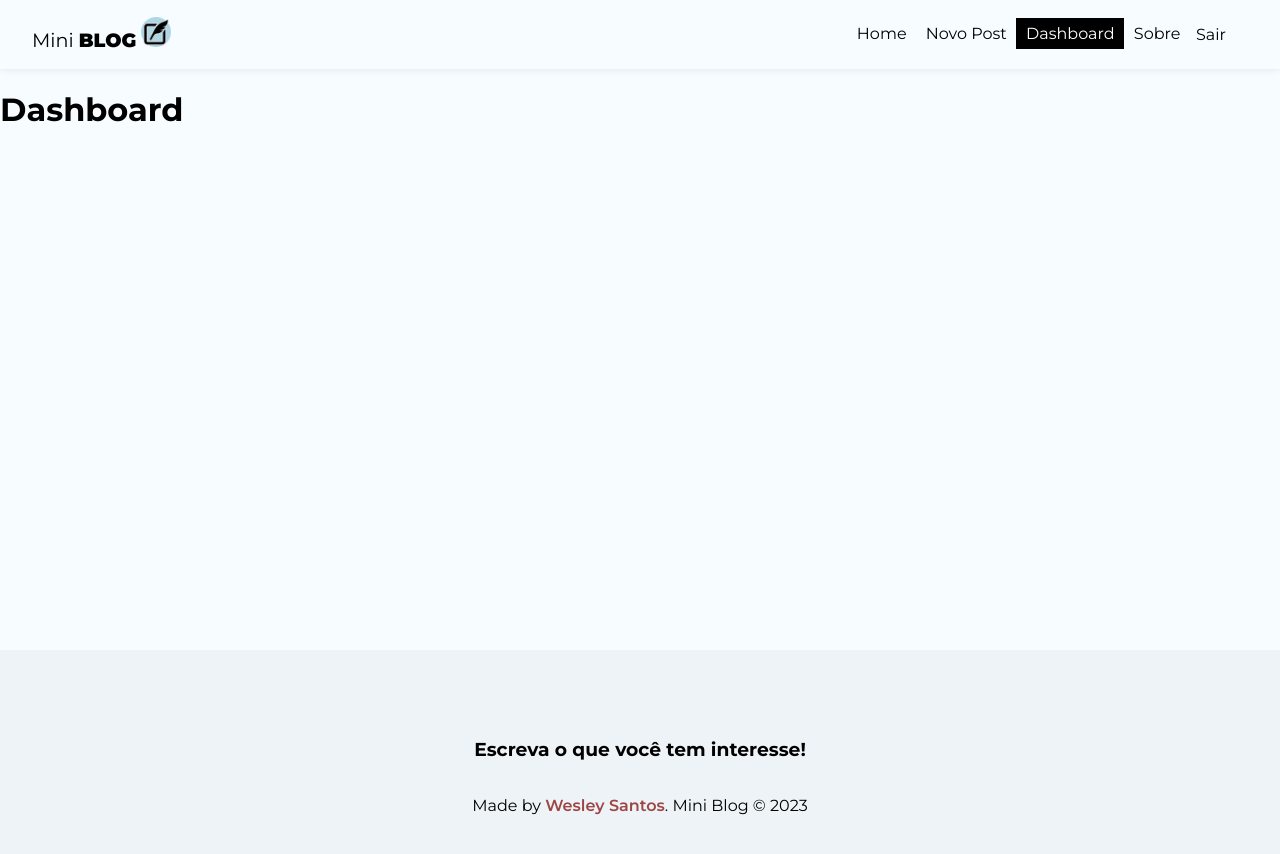
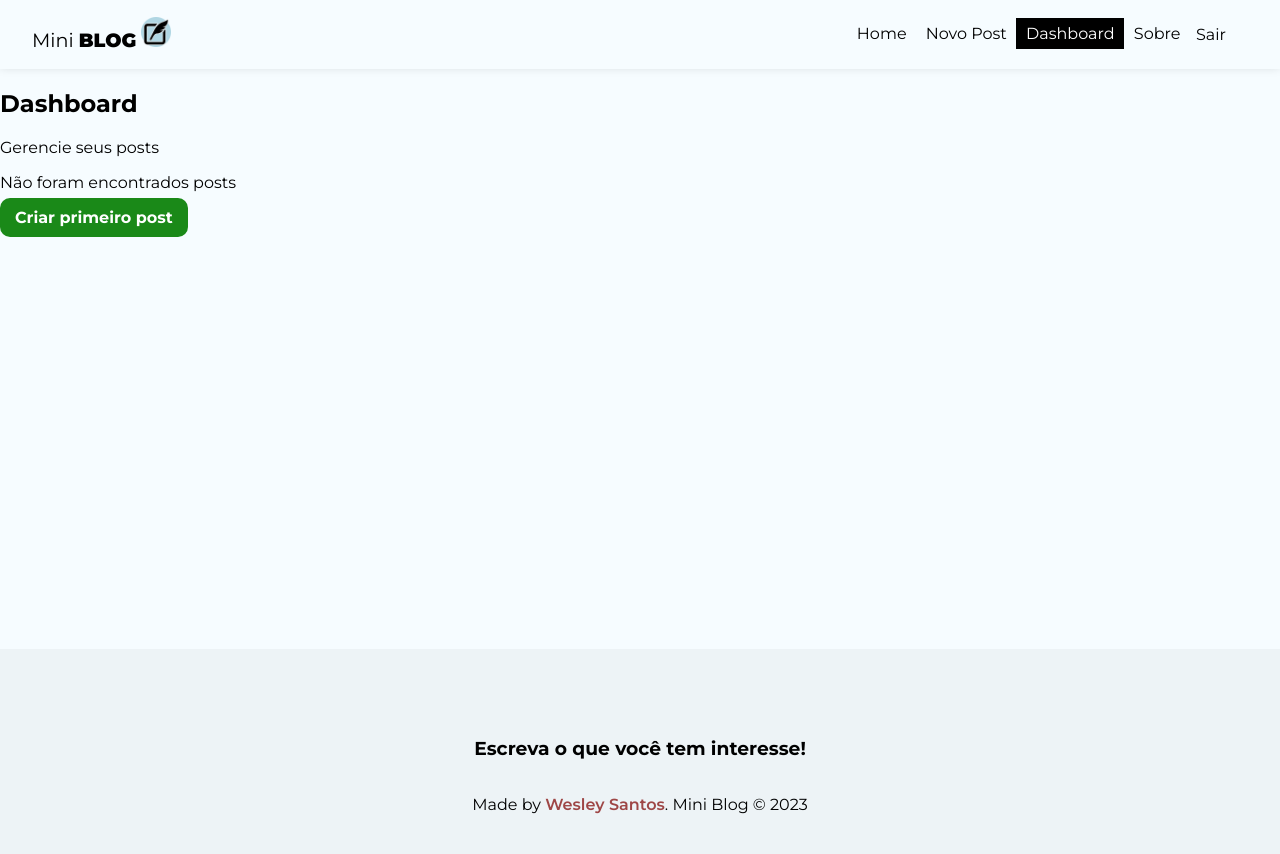
Before and after one commit to TitanCodeXD/Mini-Blog, a React (Vite) app: page /dashboard in a window 1280 px wide. Shown: the top 854 px of the page. Built offline with nearby package versions, Linux system fonts and the light colour scheme; no server answers; sample sign-in values are in the browser's storage.

Commit message:
Estruturando Dashboard

```diff
--- a/src/pages/Dashboard/Dashboard.jsx
+++ b/src/pages/Dashboard/Dashboard.jsx
@@ -1,13 +1,37 @@
-//React imports
-import React from 'react'
+//React Imports
+import { Link } from "react-router-dom";
+
+//Hooks
+
+import { useAuthValue } from "../../context/AuthContext";
+import { useFetchDocuments } from "../../hooks/useFetchDocuments";
+
 
 //CSS
 import styles from './Dashboard.module.css';
 
 const Dashboard = () => {
+  const {user} = useAuthValue();
+  const uid = user.id;
+
+
+  //Posts do usuário
+  const posts = []
+
   return (
     <div>
-        <h1>Dashboard</h1>
+        <h2>Dashboard</h2>
+        <p>Gerencie seus posts</p>
+        {posts && posts.length === 0 ? (
+        <div className={styles.noposts}>
+           <p>Não foram encontrados posts</p>
+          <Link to="/posts/create" className="btn">
+            Criar primeiro post
+          </Link>
+        </div>) : (
+        <div>
+          s
+        </div>)}
     </div>
   )
 }
```
